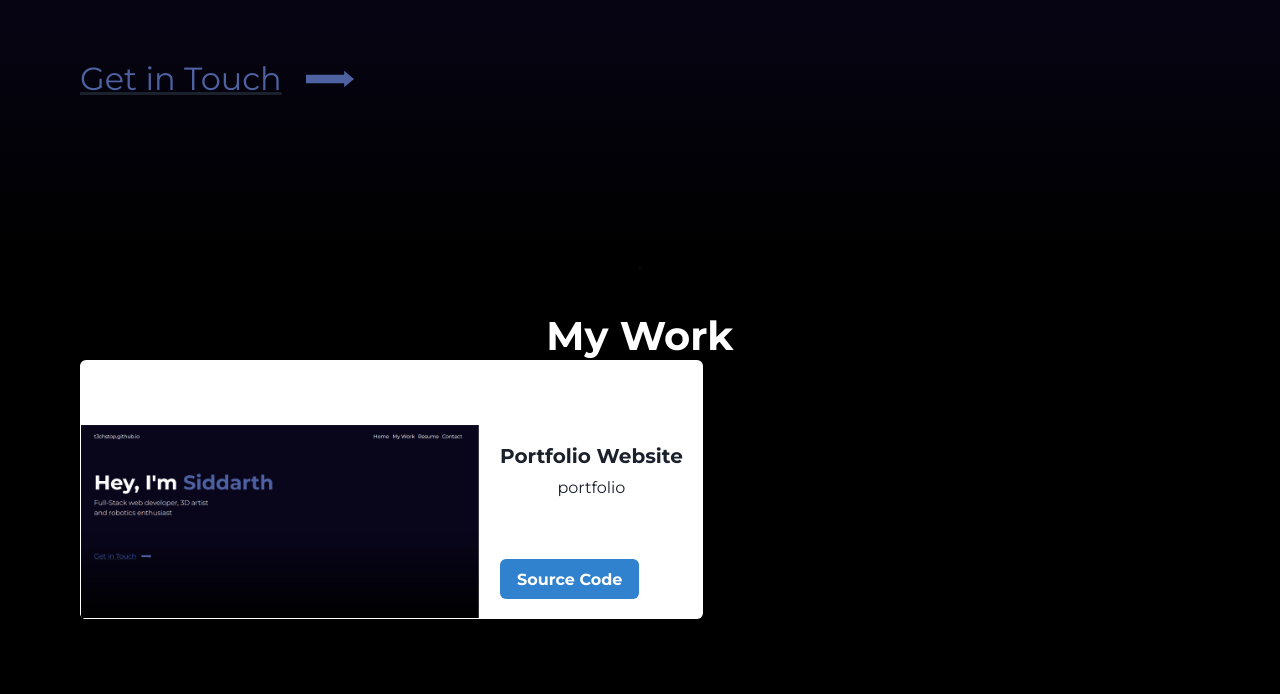
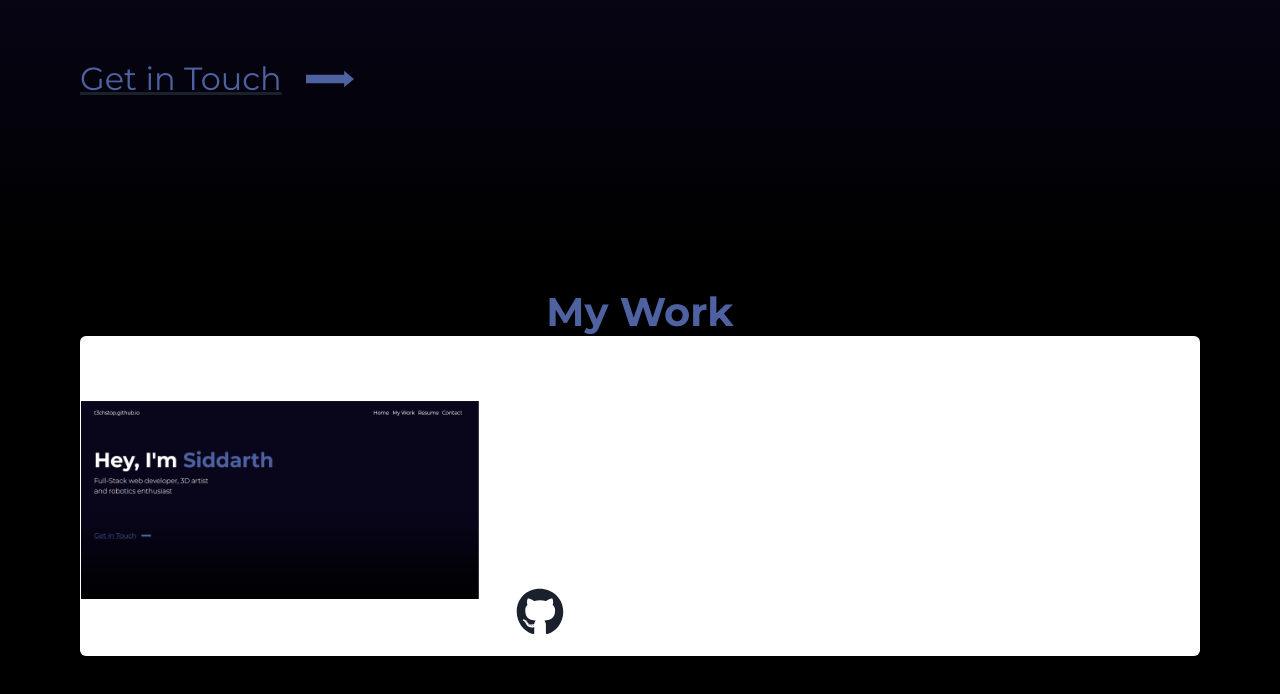
Before and after one commit to t3chstop/portfolio-v5, a React (Vite) app: page / in a window 1280 px wide. Shown: the part 548-1242 px from the top of the page. Built offline with nearby package versions, Linux system fonts and the light colour scheme.

Commit message:
Portfolio website project card

```diff
--- a/package.json
+++ b/package.json
@@ -16,6 +16,7 @@
     "framer-motion": "^8.3.3",
     "react": "^18.2.0",
     "react-dom": "^18.2.0",
+    "react-icons": "^4.7.1",
     "react-particles": "^2.7.1",
     "react-tsparticles": "^2.7.1"
   },
--- a/src/App.tsx
+++ b/src/App.tsx
@@ -22,7 +22,7 @@ function App() {
           <Header />
           <HeroBottom />
         </Box>
-        <Box w='100vw' h='100vh' bg='black'>.
+        <Box w='100vw' h='100vh' bg='black'>
           <MyWork />
         </Box>
       </ChakraProvider>
--- a/src/components/MyWork.tsx
+++ b/src/components/MyWork.tsx
@@ -10,16 +10,33 @@ import {
     Image,
     Stack,
     Text,
+    Icon,
     Button,
+    Link,
     StackProps,
     Box,
+    Hide,
+    Tooltip,
   } from '@chakra-ui/react'
 
-export const Project = (props: StackProps) => {
-    const { children, ...rest } = props
+import {FaGithub, FaReact } from 'react-icons/fa'
+import {SiChakraui, SiTypescript, SiVite} from 'react-icons/si'
+
+export function MyWork() {
     return (
+        <Box>
+            <Flex pt='9' pr='20' pl={[0, 10, 20]} id='myWork'>
+                <Spacer />
+                    <Heading as='h2' color='blue.400' fontWeight='bold' fontSize='40'>My Work</Heading>
+                <Spacer />
+            </Flex>
+            {/* Portfolio Website Card */}
+            <Flex pl={[0, 10, 20]} pr={[0, 10, 20]}>
+                <Hide above='md'>
+                    <Spacer />
+                </Hide>
                 <Card
-            direction={['column', 'column', 'row']}
+                    direction={['column', 'column', 'column', 'row']}
                     overflow='hidden'
                     pt='16'
                     >
@@ -32,34 +49,52 @@ export const Project = (props: StackProps) => {
                     />
 
                     <Stack>
-                <CardBody>
-                <Heading as='h3' size='md'>Portfolio Website</Heading>
-
-                <Text py='2'>
-                    {children}
+                        <CardBody p='0px' pt='3.5' pl={['0', '0', '0', '9']}>
+                            <Flex direction={['column', 'column', 'column', 'row']}>
+                                <Box>
+                                    <Heading as='h3' textAlign='left' fontSize='32px' color='white' fontWeight='bold'>Portfolio Website</Heading>
+                                    <Text textAlign='left' fontWeight='normal' fontSize='2xl' color='white' maxW={['300px', '300px', '448px']}>
+                                        My 5th portfolio iteration and a demonstration of my frontend skills.
                                     </Text>
+                                </Box>
+                                <Box pl={['0', '0', '0', '16']} pt={['9', '9', '9', '0']}>
+                                    <Heading as='h3' textAlign='left' fontSize='32px' color='white' fontWeight='bold'>Tech Stack</Heading>
+                                    <HStack textAlign='left' fontWeight='normal' fontSize='2xl' color='white' maxW={['300px', '300px', '448px']} spacing='5'>
+                                        <Tooltip label='Chakra UI' aria-label='Chakra'>
+                                            <Link href='https://chakra-ui.com/'>
+                                                <Icon as={SiChakraui} mt='6' boxSize='12' />
+                                            </Link>
+                                        </Tooltip>
+                                        <Tooltip label='React' aria-label='React'>
+                                            <Link href='https://reactjs.org/'>
+                                                <Icon as={FaReact} mt='6' boxSize='12' />
+                                            </Link>
+                                        </Tooltip>
+                                        <Tooltip label='TypeScript' aria-label='TypeScript'>
+                                            <Link href='https://www.typescriptlang.org/'>
+                                                <Icon as={SiTypescript} mt='6' boxSize='12' />
+                                            </Link>
+                                        </Tooltip>
+                                        <Tooltip label='Vite' aria-label='vite'>
+                                            <Link href='https://vitejs.dev/'>
+                                                <Icon as={SiVite} mt='6' boxSize='12' />
+                                            </Link>
+                                        </Tooltip>
+                                    </HStack>
+                                </Box>
+                            </Flex>
                             </CardBody>
 
-                <CardFooter>
-                <Button variant='solid' colorScheme='blue'>
-                    Source Code
-                </Button>
+                            <CardFooter pl={['0', '0', '0', '9']}>
+                                <Link href='https://github.com/t3chstop/portfolio-v5'>
+                                    <HStack spacing='4'>
+                                        <Icon as={FaGithub} boxSize='12'/>
+                                        <Text fontSize='2xl' color='white'>Source Code</Text>
+                                    </HStack>
+                                </Link>
                             </CardFooter>
                         </Stack>
                     </Card>
-    )
-}
-
-export function MyWork() {
-    return (
-        <Box>
-            <Flex pt='9' pr='20' pl={[0, 10, 20]} id='myWork'>
-                <Spacer />
-                    <Heading as='h2' color='white' fontWeight='bold' fontSize='40'>My Work</Heading>
-                <Spacer />
-            </Flex>
-            <Flex pl={[0, 10, 20]} pr={[0, 10, 20]}>
-                <Project>portfolio</Project>
                 <Spacer />
             </Flex>
         </Box>
```
Also changed, not shown: 1 other file (tests, documents, lock files or other folders). Lines whose indentation alone changed are shown as unchanged.
